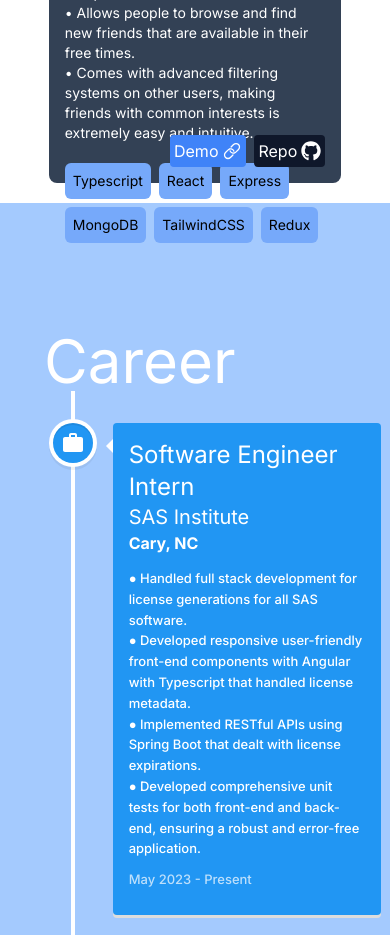
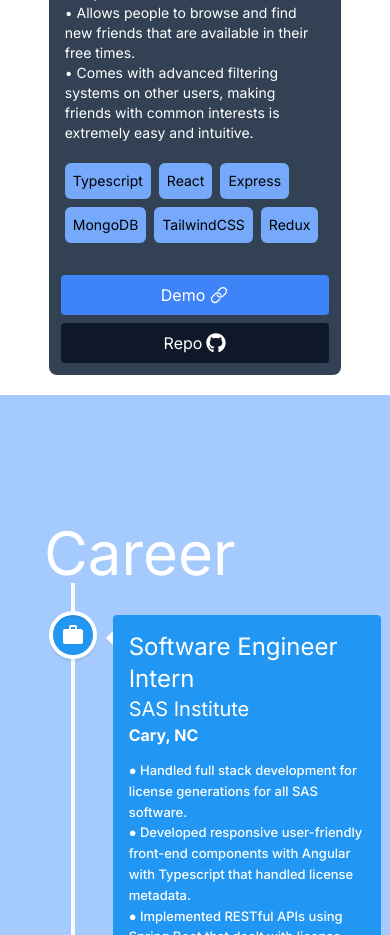
Before and after one commit to KyoshiNoda/Portfolio, a Next.js app: page / in a window 390 px wide. Shown: the part 2720-3655 px from the top of the page. Built offline with nearby package versions, Linux system fonts and the light colour scheme.

Commit message:
mobile friendly layout

```diff
--- a/src/components/Projects.tsx
+++ b/src/components/Projects.tsx
@@ -54,43 +54,43 @@ function Projects() {
         </Carousel>
       </div>
 
-      <div className="h-64 w-3/4 bg-slate-700 text-left dark:bg-slate-100 rounded-lg relative">
+      <div className="h-auto md:h-64 w-3/4 bg-slate-700 text-left dark:bg-slate-100 rounded-lg relative">
         <div className="text-white dark:text-black text-sm p-4 lg:text-lg">
           {Array.isArray(description)
             ? description.map((item, index) => <p key={index}>{item}</p>)
             : <p>{description}</p>
           }
         </div>
-        <div className='ml-3'>
+        <div className='ml-3 flex flex-wrap'>
           {projects[Object.keys(projects)[tab] as keyof typeof projects].techStack.map((item) => (
-            <span className="bg-blue-400 m-1 p-2 rounded-md inline-block text-sm text-black">
+            <span key={item} className="bg-blue-400 m-1 p-2 rounded-md inline-block text-sm text-black">
               {item}
             </span>
           ))}
         </div>
 
-        <div className='ml-3 absolute bottom-0 right-0 mb-4 mr-4 flex flex-row space-x-2'>
+        <div className='ml-auto p-3 lg:p-0 lg:ml-4 mt-4 flex flex-col space-y-2 lg:flex-row lg:items-end lg:space-y-0 lg:space-x-2'>
           {projects[Object.keys(projects)[tab] as keyof typeof projects].demo && (
-            <Link href={projects[Object.keys(projects)[tab] as keyof typeof projects].demo!}
-              className='bg-blue-500 rounded p-1 flex justify-center items-center space-x-1 gap-1 text-white'
+            <Link
+              href={projects[Object.keys(projects)[tab] as keyof typeof projects].demo!}
+              className='bg-blue-500 rounded p-2 flex justify-center items-center space-x-1 gap-1 text-white'
             >
               Demo
               <IoIosLink size={20} />
             </Link>
-
           )}
 
           {projects[Object.keys(projects)[tab] as keyof typeof projects].repo && (
-            <Link href={projects[Object.keys(projects)[tab] as keyof typeof projects].repo}
-              className='bg-slate-900 rounded p-1 flex justify-center items-center space-x-1 gap-1 text-white'>
+            <Link
+              href={projects[Object.keys(projects)[tab] as keyof typeof projects].repo}
+              className='bg-slate-900 rounded p-2 flex justify-center items-center space-x-1 gap-1 text-white mt-2 lg:mt-0'
+            >
               Repo
               <FaGithub size={20} />
             </Link>
           )}
         </div>
       </div>
-
-
     </section>
   );
 }
```
